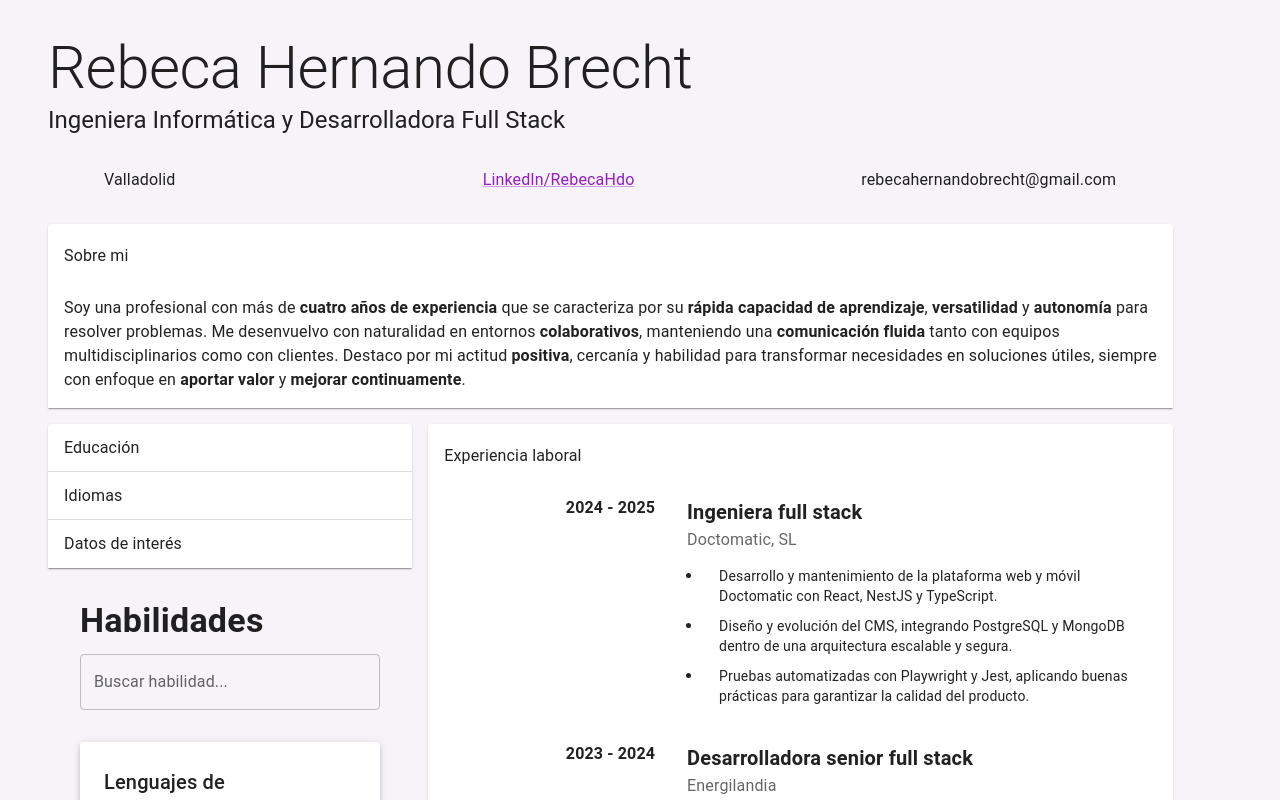
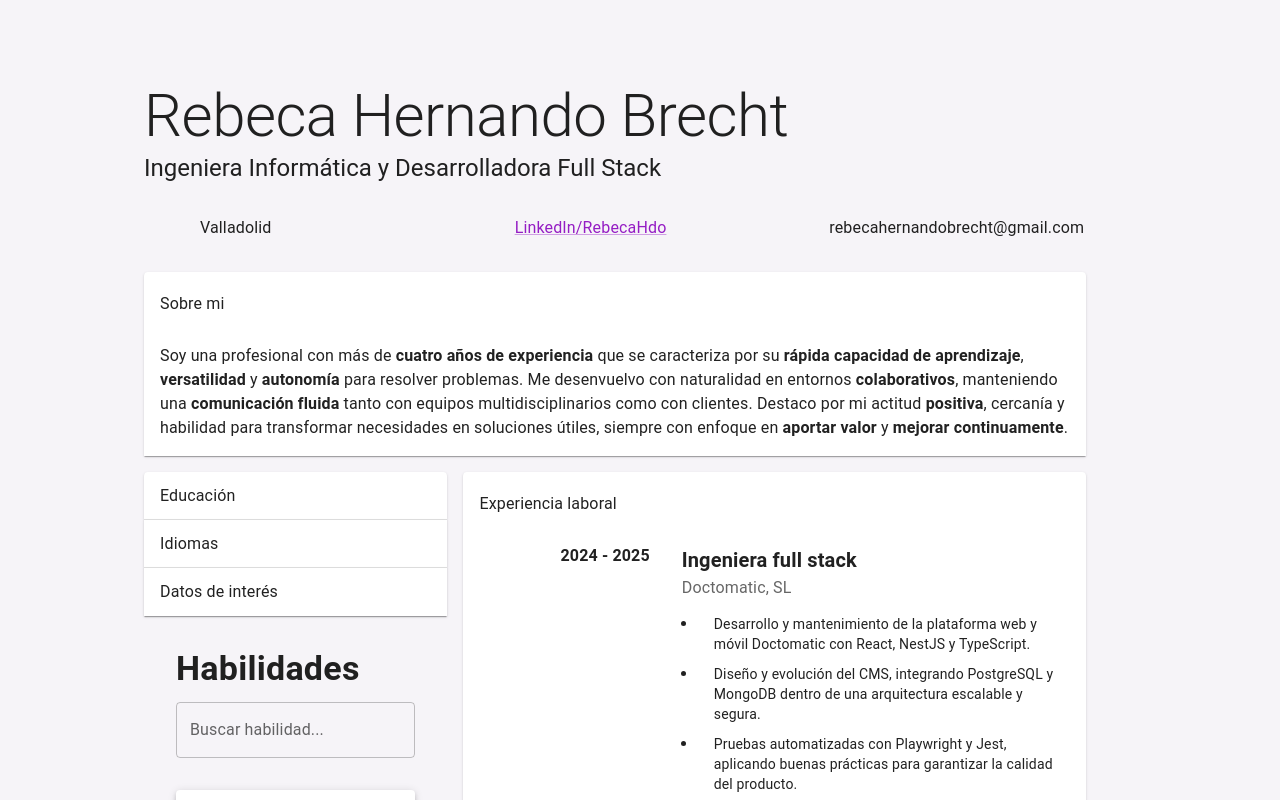
Before and after one commit to RebecaHdo/myCv, a React (Vite) app in the folder front/: page / in a window 1280 px wide. Shown: the top 800 px of the page. Built offline with nearby package versions, Linux system fonts and the light colour scheme; some icons are missing.

Commit message:
added padding in body

```diff
--- a/front/src/pages/Cv.tsx
+++ b/front/src/pages/Cv.tsx
@@ -9,9 +9,10 @@ const CV: React.FC = () => {
         <Box
             sx={{
                 minHeight: "100vh",
-                width: "100%",
-                px: { xs: 2, sm: 4, md: 6 }, // horizontal responsive
-                py: 4,
+                maxWidth: "90%",
+                px: { xs: 4, sm: 6, md: 10 },
+                py: { xs: 6, md: 10 },
+                mx: "auto"
             }}>
             <Header />
             <Body />
```
